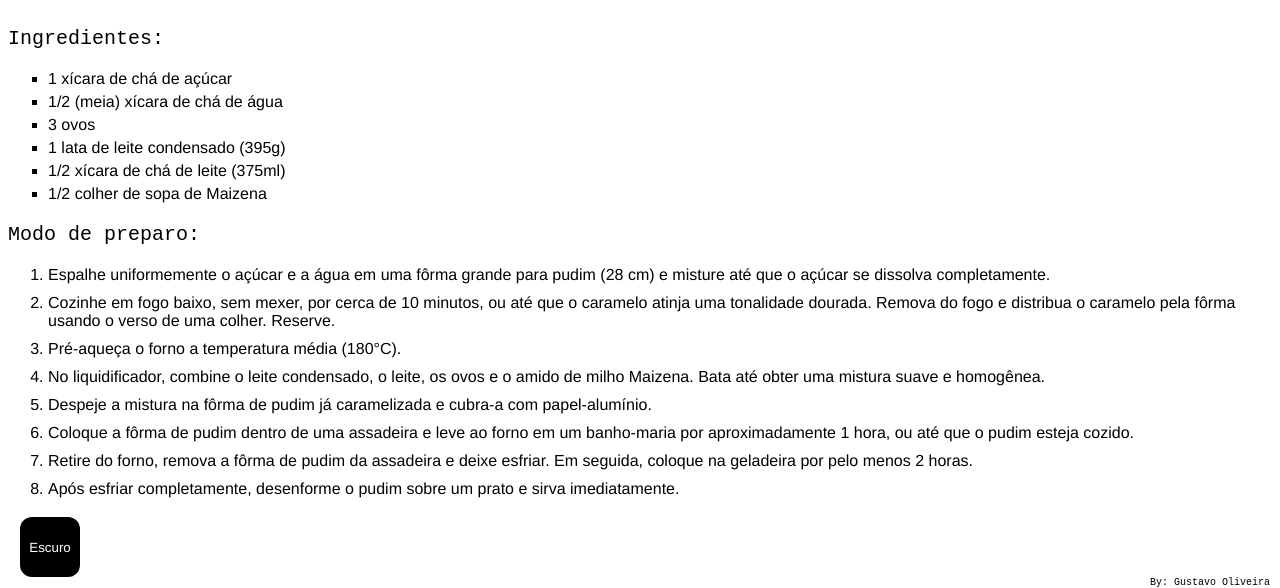
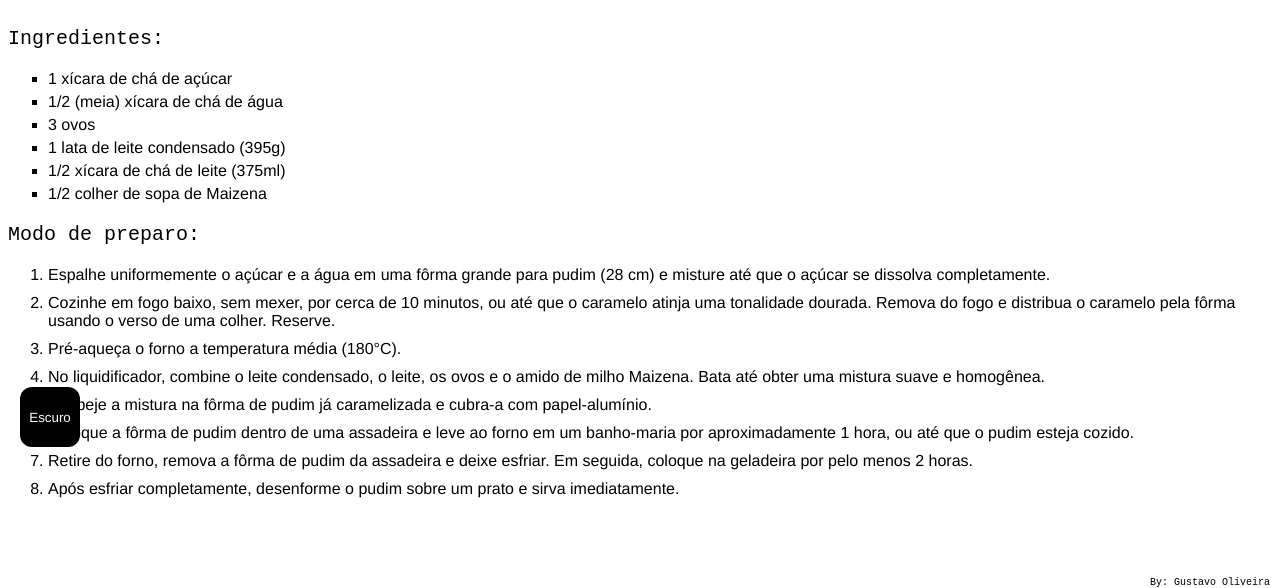
Before and after one commit to Gustaa13/Gustaa13.github.io, a plain HTML site: page index.html in a window 1280 px wide. Shown: the part 333-921 px from the top of the page. Drawn offline with Linux system fonts and the light colour scheme.

Commit message:
mudança de posição de botão

```diff
--- a/main.css
+++ b/main.css
@@ -84,7 +84,7 @@ li{
 
 .btn{
     position: absolute;
-    top: 850px;
+    bottom: 20px;
     left: 20px;
     height: 60px;
     width: 60px;
```
